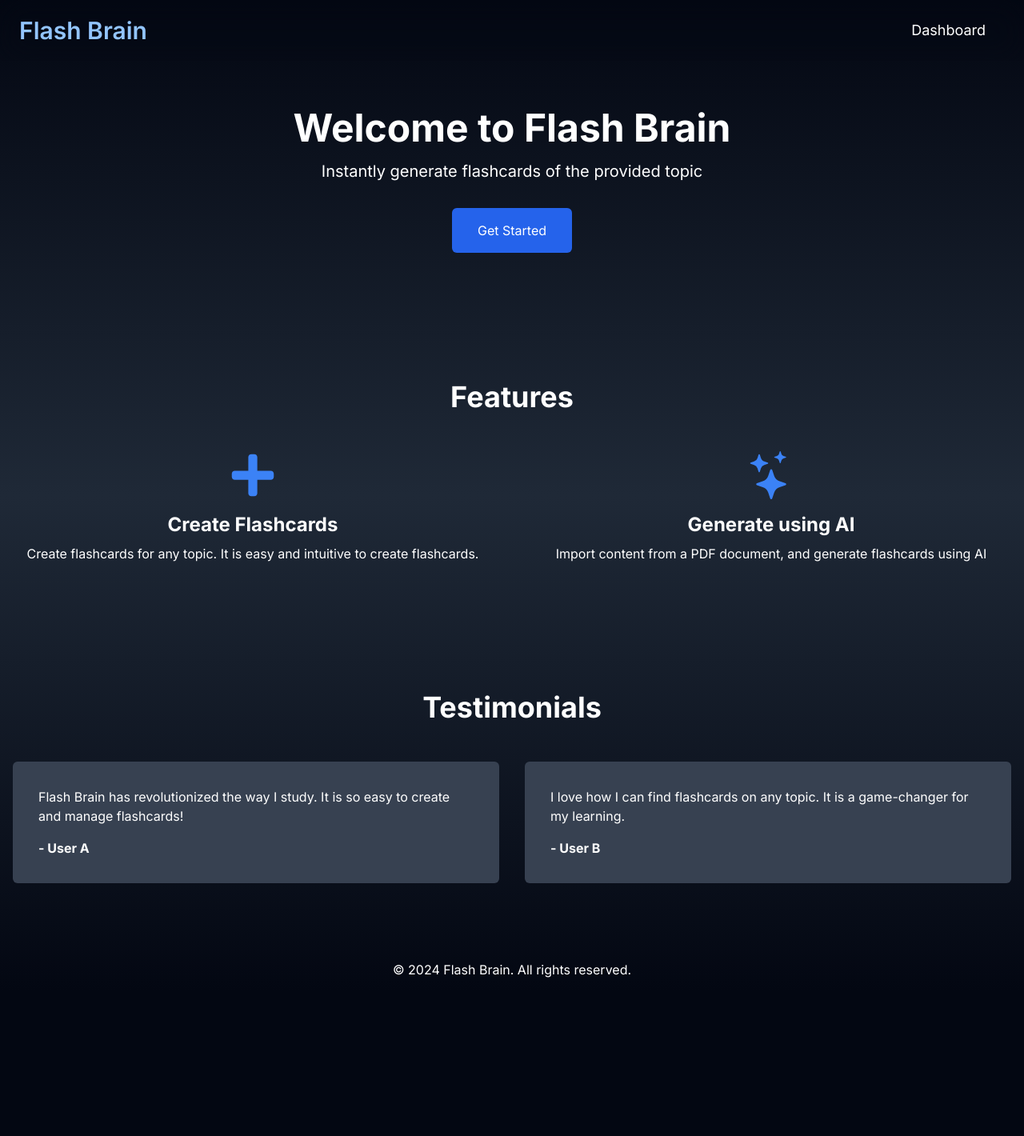
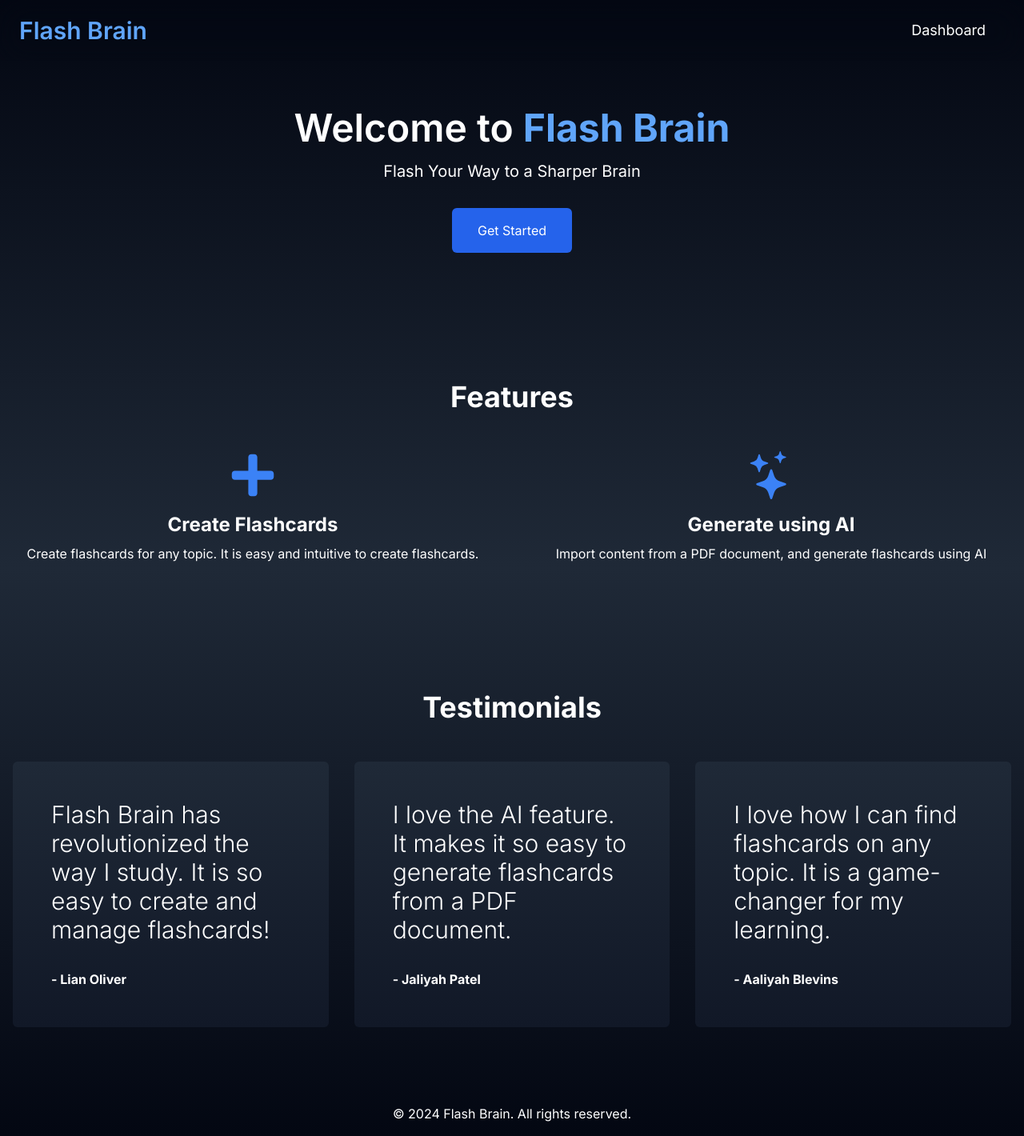
Before and after one commit to aadium/flash-brain, a Next.js app: page / in a window 1280 px wide. Shown: the whole page at 80% size. Before the commit the page ends 1240 px from the top, so only its background shows below. Built offline with nearby package versions, Linux system fonts and the light colour scheme.

Commit message:
Improved UI, changed subtitle

```diff
--- a/src/app/dashboard/page.tsx
+++ b/src/app/dashboard/page.tsx
@@ -54,7 +54,6 @@ export default function Home() {
             <Analytics />
             <header className="flex flex-col items-center justify-center flex-grow mt-10">
                 <h1 className="text-4xl mb-4">Welcome to <span className='text-blue-300 font-semibold'>Flash Brain</span></h1>
-                <p className="text-xl">Instantly generate flashcards of the provided topic</p>
             </header>
             <div className="flex flex-row items-center justify-between p-4">
                 <form className="flex w-full" onSubmit={handleSearch}>
--- a/src/app/layout.tsx
+++ b/src/app/layout.tsx
@@ -7,7 +7,7 @@ const inter = Inter({ subsets: ["latin"] });
 
 export const metadata: Metadata = {
     title: "Flash Brain",
-    description: "Instantly generate flashcards of the provided topic",
+    description: "Flash Your Way to a Sharper Brain",
 };
 
 export default function RootLayout({
--- a/src/app/page.tsx
+++ b/src/app/page.tsx
@@ -14,8 +14,8 @@ export default function Home() {
             <main className="flex-grow mt-14">
                 {/* Hero Section */}
                 <section className="flex flex-col items-center justify-center text-center py-20 bg-transparent">
-                    <h1 className="text-5xl font-bold mb-4">Welcome to Flash Brain</h1>
-                    <p className="text-xl mb-8">Instantly generate flashcards of the provided topic</p>
+                    <h1 className="text-5xl font-semibold mb-4">Welcome to <span className='text-blue-400 font-bold'>Flash Brain</span></h1>
+                    <p className="text-xl mb-8">Flash Your Way to a Sharper Brain</p>
                     <Link href="/register">
                         <button className="text-white px-8 py-4 rounded-md bg-blue-600 hover:bg-blue-700 transition duration-150">
                             Get Started
@@ -46,14 +46,18 @@ export default function Home() {
                 <section className="py-20 bg-transparent">
                     <div className="container mx-auto px-4">
                         <h2 className="text-4xl font-bold text-center mb-12">Testimonials</h2>
-                        <div className="grid grid-cols-1 md:grid-cols-2 gap-8">
-                            <div className="bg-gray-700 p-8 rounded-md">
-                                <p className="mb-4">Flash Brain has revolutionized the way I study. It is so easy to create and manage flashcards!</p>
-                                <p className="font-bold">- User A</p>
+                        <div className="grid grid-cols-1 md:grid-cols-3 gap-8">
+                            <div className="bg-gradient-to-b from-gray-800 to-gray-900 p-12 rounded-md">
+                                <p className="mb-8 text-3xl font-light">Flash Brain has revolutionized the way I study. It is so easy to create and manage flashcards!</p>
+                                <p className="font-bold">- Lian Oliver</p>
                             </div>
-                            <div className="bg-gray-700 p-8 rounded-md">
-                                <p className="mb-4">I love how I can find flashcards on any topic. It is a game-changer for my learning.</p>
-                                <p className="font-bold">- User B</p>
+                            <div className="bg-gradient-to-b from-gray-800 to-gray-900 p-12 rounded-md">
+                                <p className="mb-8 text-3xl font-light">I love the AI feature. It makes it so easy to generate flashcards from a PDF document.</p>
+                                <p className="font-bold">- Jaliyah Patel</p>
+                            </div>
+                            <div className="bg-gradient-to-b from-gray-800 to-gray-900 p-12 rounded-md">
+                                <p className="mb-8 text-3xl font-light">I love how I can find flashcards on any topic. It is a game-changer for my learning.</p>
+                                <p className="font-bold">- Aaliyah Blevins</p>
                             </div>
                         </div>
                     </div>
--- a/src/app/widgets/landHeader.tsx
+++ b/src/app/widgets/landHeader.tsx
@@ -11,7 +11,7 @@ export default function LandHeader() {
     return (
         <nav className="fixed w-full p-2 blurbg">
             <ul className="flex justify-between flex-row items-center">
-                <li><h2 className="text-3xl font-semibold text-blue-300 ml-4">Flash Brain</h2></li>
+                <li><h2 className="text-3xl font-semibold text-blue-400 ml-4">Flash Brain</h2></li>
                 <div className="flex flex-row items-center space-x-4">
                     <li>
                         <Link href="/dashboard">
```
